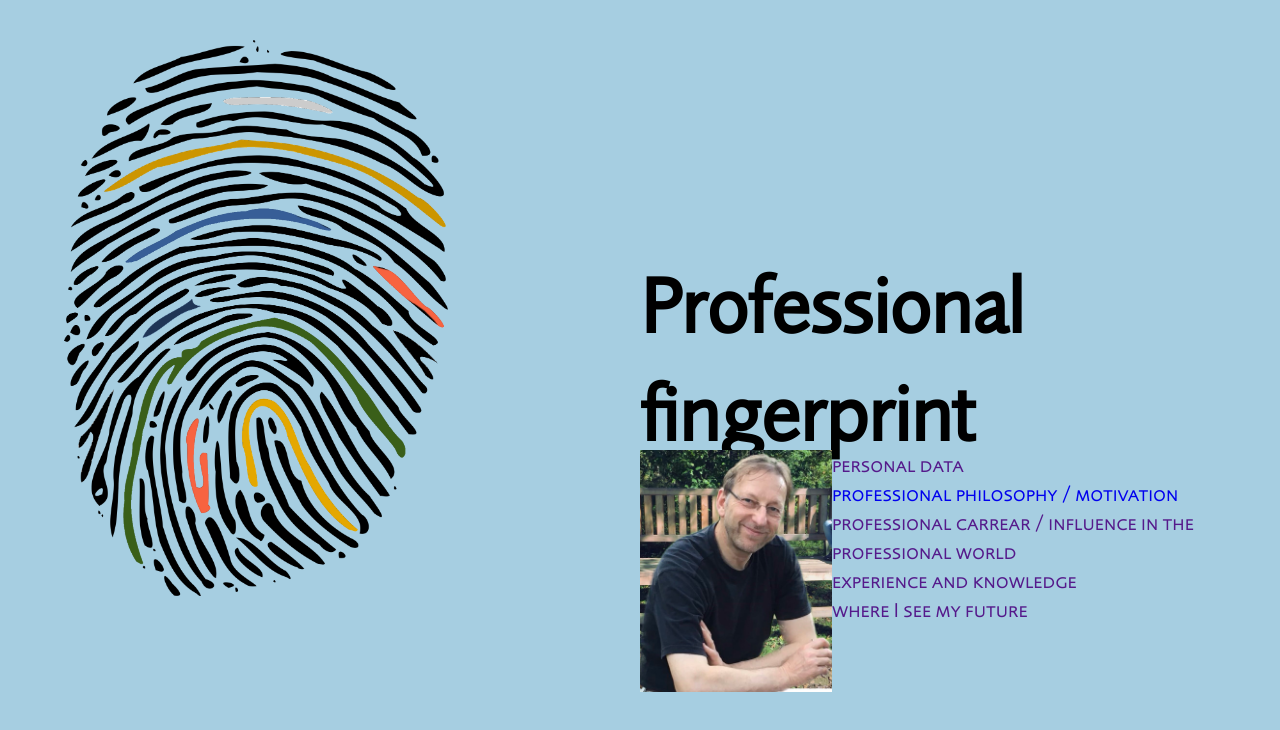
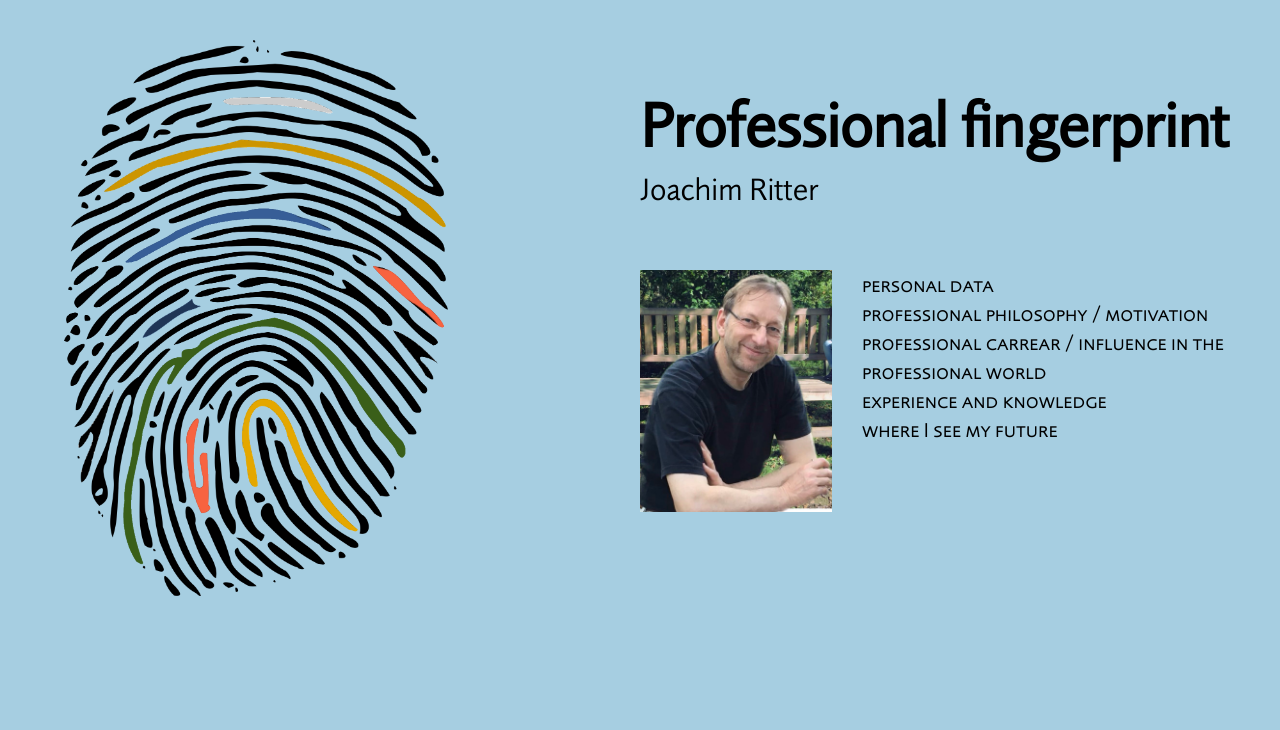
Before and after one commit to KazhimRycerz/JoachimRitter, a website with bundled scripts: page src/index.html in a window 1280 px wide. Built offline with nearby package versions, Linux system fonts and the light colour scheme; files whose address does not match are found by name.

Commit message:
development

```diff
--- a/src/index.html
+++ b/src/index.html
@@ -31,7 +31,7 @@
     <figure><img src="./Images/Joachim_privat.JPG" alt="">
     <nav>
         <ul>
-            <li><a href="" id="personalData" onmouseover="lightTopic()">personal data</a></li>
+            <li><a href="https://kazhimrycerz.github.io/pldcpd/" target="_blank" id="personalData" onmouseover="lightTopic()">personal data</a></li>
             <li><a href="https://kazhimrycerz.github.io/pldcpd/" target="_blank" id="personalPhilosophy" >professional philosophy / motivation</a></li>
             <li><a href="">professional carrear / influence in the professional world</a></li>
             <li><a href="">experience and knowledge</a></li>
--- a/src/scripts/index.js
+++ b/src/scripts/index.js
@@ -1,6 +1,6 @@
 function lightTopic() {
-  document.getElementById("personalData").style.color = "black";
-  document.getElementById("fingerlines").style.animationPlayState = "none";
+  document.getElementById("personalData").style.color = "white";
+  document.getElementById("first").style.animationPlayState = "none";
   document.getElementById("first").style.color = "white";
 }
 
--- a/src/scss/layouts/home.scss
+++ b/src/scss/layouts/home.scss
@@ -85,7 +85,7 @@ header {
     width: 50vw;
     position:relative;
     left: 50vw;
-    top:5vh;
+
 
 }
 
@@ -94,10 +94,11 @@ main {
     width: 50%;
     position: relative;
     left: 50%;
-    margin-top: 250px;
+    top: 10vh;
+
 
     h1 {
-        font-size: 5rem;
+        font-size: 4rem;
         text-align: left;
         margin-left: 0vw;
         width: 100%;
@@ -110,8 +111,10 @@ main {
     figure {
         display: flex;
         justify-content: space-between;
+        gap: 30px;
         position: absolute;
-        top: 200px;
+        margin-top: 60px;
+
         img {
             width: 30%;
             object-fit: cover;
@@ -125,6 +128,7 @@ main {
                 list-style-type: none;
                 a {
                     text-decoration: none;
+                    color: black;
                 }
             }
         }
```
Also changed, not shown: dist/index.html, dist/scripts/index.js, dist/scss/layouts/home.scss, dist/styles/index.css, dist/styles/layouts/home.css, src/styles/index.css, src/styles/layouts/home.css, 4 other files.
